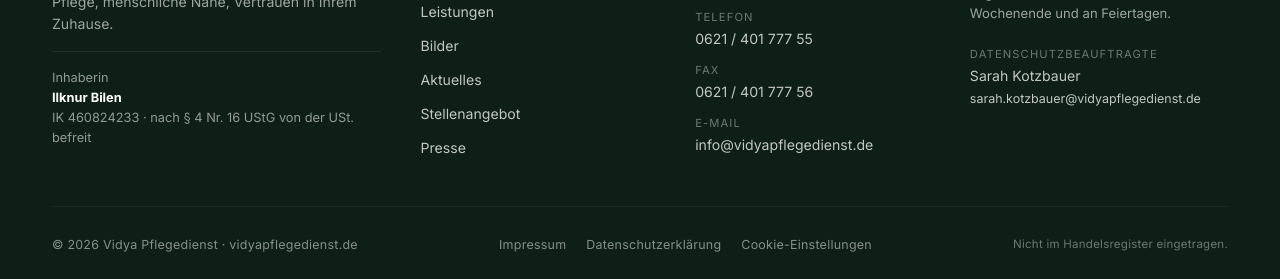
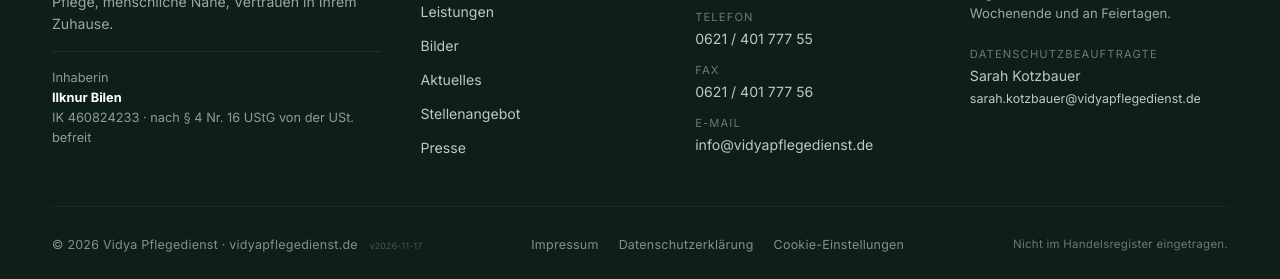
Before and after one commit to MetehanOzdn/vidya-site, a plain HTML site: page index.html in a window 1280 px wide. Shown: the part 11468-11747 px from the top of the page. Drawn offline with Linux system fonts and the light colour scheme.

Commit message:
diag: footera 'v2026-11-17' build timestamp — musteri eski/yeni site tanimasi icin
Co-Authored-By: Claude Opus 4.7 <noreply@anthropic.com>

```diff
--- a/index.html
+++ b/index.html
@@ -1695,7 +1695,7 @@ body.menu-open{overflow:hidden}
     </div>
 
     <div class="footer__bot">
-      <span>© 2026 Vidya Pflegedienst · vidyapflegedienst.de</span>
+      <span>© 2026 Vidya Pflegedienst · vidyapflegedienst.de <small style="opacity:.5;font-size:.7em;margin-left:8px">v2026-11-17</small></span>
       <div style="display:flex;gap:20px">
         <a href="#impressum">Impressum</a>
         <a href="#datenschutz">Datenschutzerklärung</a>
```
